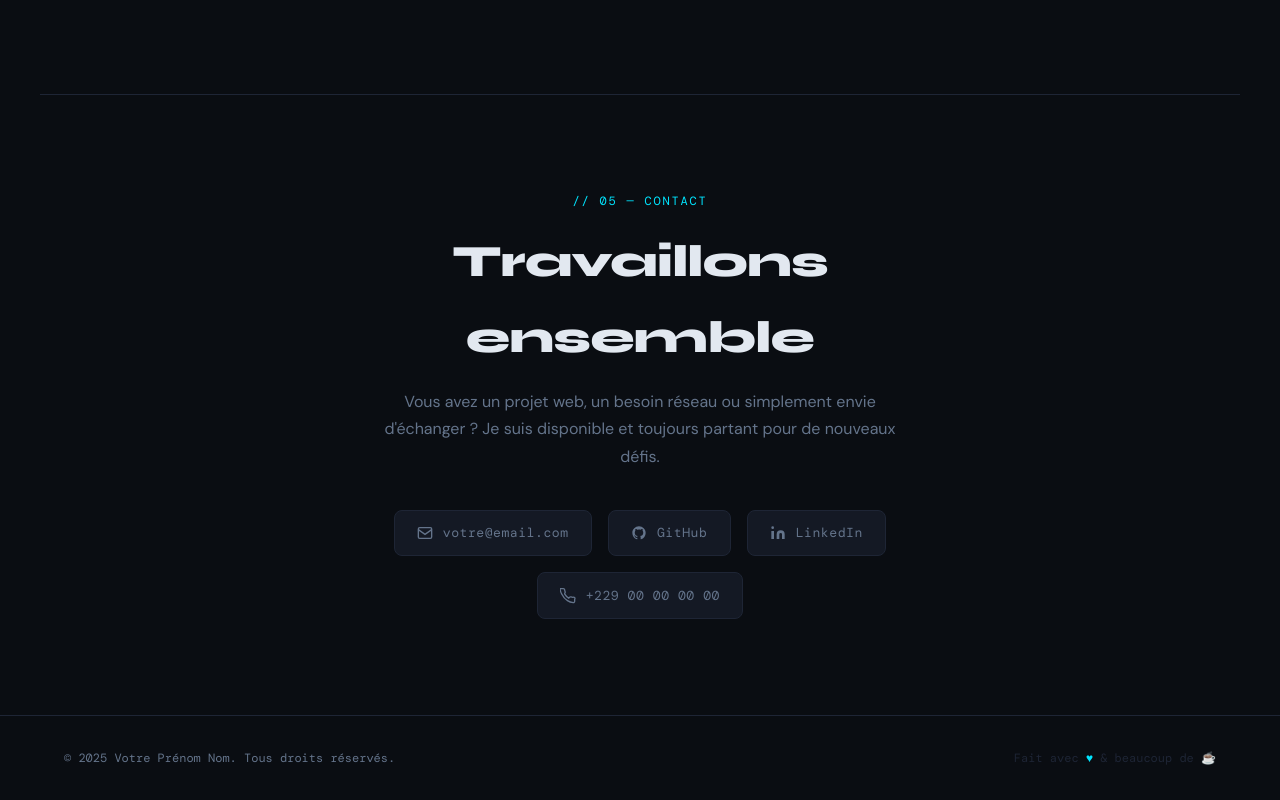
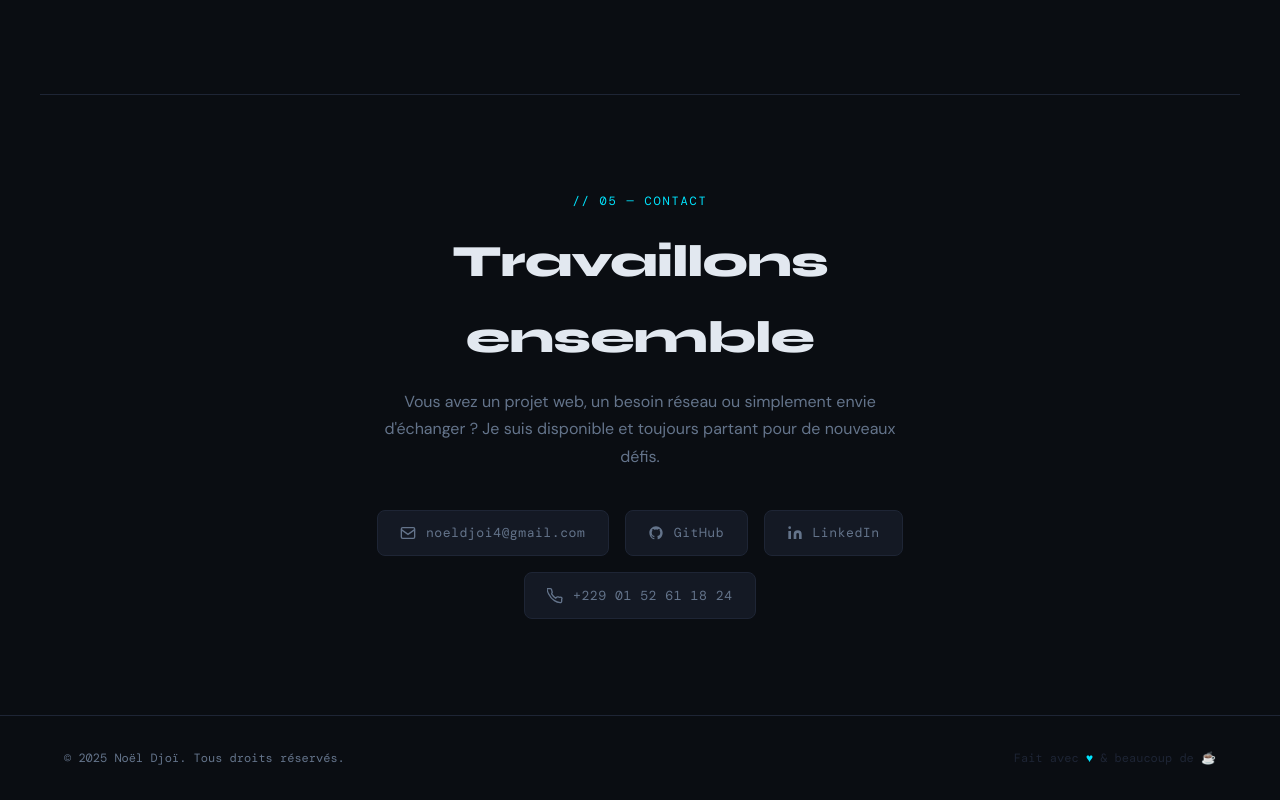
Before and after one commit to noeldjoi/portfolio, a plain HTML site: page index.html in a window 1280 px wide. Shown: the part 4638-5438 px from the top of the page. Drawn offline with nearby package versions, Linux system fonts and the light colour scheme; a web font is replaced by a local one.

Commit message:
Mise à jour des infos de contact

```diff
--- a/index.html
+++ b/index.html
@@ -342,21 +342,21 @@
       </p>
 
       <div class="contact-links reveal">
-        <a href="mailto:votre@email.com" class="contact-link">
+        <a href="mailto:noeldjoi4@gmail.com" class="contact-link">
           <svg width="16" height="16" fill="none" stroke="currentColor" stroke-width="2" viewBox="0 0 24 24"><rect x="2" y="4" width="20" height="16" rx="2"/><path d="M2 7l10 7 10-7"/></svg>
-          votre@email.com
+          noeldjoi4@gmail.com
         </a>
-        <a href="https://github.com/votrepseudo" target="_blank" class="contact-link">
+        <a href="https://github.com/noeldjoi/portfolio" target="_blank" class="contact-link">
           <svg width="16" height="16" fill="currentColor" viewBox="0 0 24 24"><path d="M12 2C6.477 2 2 6.477 2 12c0 4.42 2.865 8.17 6.839 9.49.5.092.682-.217.682-.482 0-.237-.008-.866-.013-1.7-2.782.604-3.369-1.34-3.369-1.34-.454-1.156-1.11-1.464-1.11-1.464-.908-.62.069-.608.069-.608 1.003.07 1.531 1.03 1.531 1.03.892 1.529 2.341 1.087 2.91.832.092-.647.35-1.088.636-1.338-2.22-.253-4.555-1.11-4.555-4.943 0-1.091.39-1.984 1.029-2.683-.103-.253-.446-1.27.098-2.647 0 0 .84-.269 2.75 1.025A9.578 9.578 0 0112 6.836c.85.004 1.705.115 2.504.337 1.909-1.294 2.747-1.025 2.747-1.025.546 1.377.203 2.394.1 2.647.64.699 1.028 1.592 1.028 2.683 0 3.842-2.339 4.687-4.566 4.935.359.309.678.919.678 1.852 0 1.336-.012 2.415-.012 2.741 0 .267.18.578.688.48C19.138 20.167 22 16.418 22 12c0-5.523-4.477-10-10-10z"/></svg>
           GitHub
         </a>
-        <a href="https://linkedin.com/in/votreprofil" target="_blank" class="contact-link">
+        <a href="https://linkedin.com/in/noeldjoi" target="_blank" class="contact-link">
           <svg width="16" height="16" fill="currentColor" viewBox="0 0 24 24"><path d="M16 8a6 6 0 016 6v7h-4v-7a2 2 0 00-2-2 2 2 0 00-2 2v7h-4v-7a6 6 0 016-6zM2 9h4v12H2z"/><circle cx="4" cy="4" r="2"/></svg>
           LinkedIn
         </a>
-        <a href="tel:+22900000000" class="contact-link">
+        <a href="tel:+2290152611824" class="contact-link">
           <svg width="16" height="16" fill="none" stroke="currentColor" stroke-width="2" viewBox="0 0 24 24"><path d="M22 16.92v3a2 2 0 01-2.18 2 19.79 19.79 0 01-8.63-3.07A19.5 19.5 0 013.07 9.81a19.79 19.79 0 01-3.07-8.64A2 2 0 012 1h3a2 2 0 012 1.72c.127.96.361 1.903.7 2.81a2 2 0 01-.45 2.11L6.91 8.91a16 16 0 006.18 6.18l1.27-1.27a2 2 0 012.11-.45c.907.339 1.85.573 2.81.7A2 2 0 0122 16.92z"/></svg>
-          +229 00 00 00 00
+          +229 01 52 61 18 24
         </a>
       </div>
     </div>
@@ -364,7 +364,7 @@
 
   <!-- ─── FOOTER ─── -->
   <footer>
-    <div>© 2025 Votre Prénom Nom. Tous droits réservés.</div>
+        <div style="justify-content: center;">© 2025 Noël Djoï. Tous droits réservés.</div>
     <div class="footer-right">Fait avec <span>♥</span> & beaucoup de ☕</div>
   </footer>
 
```
